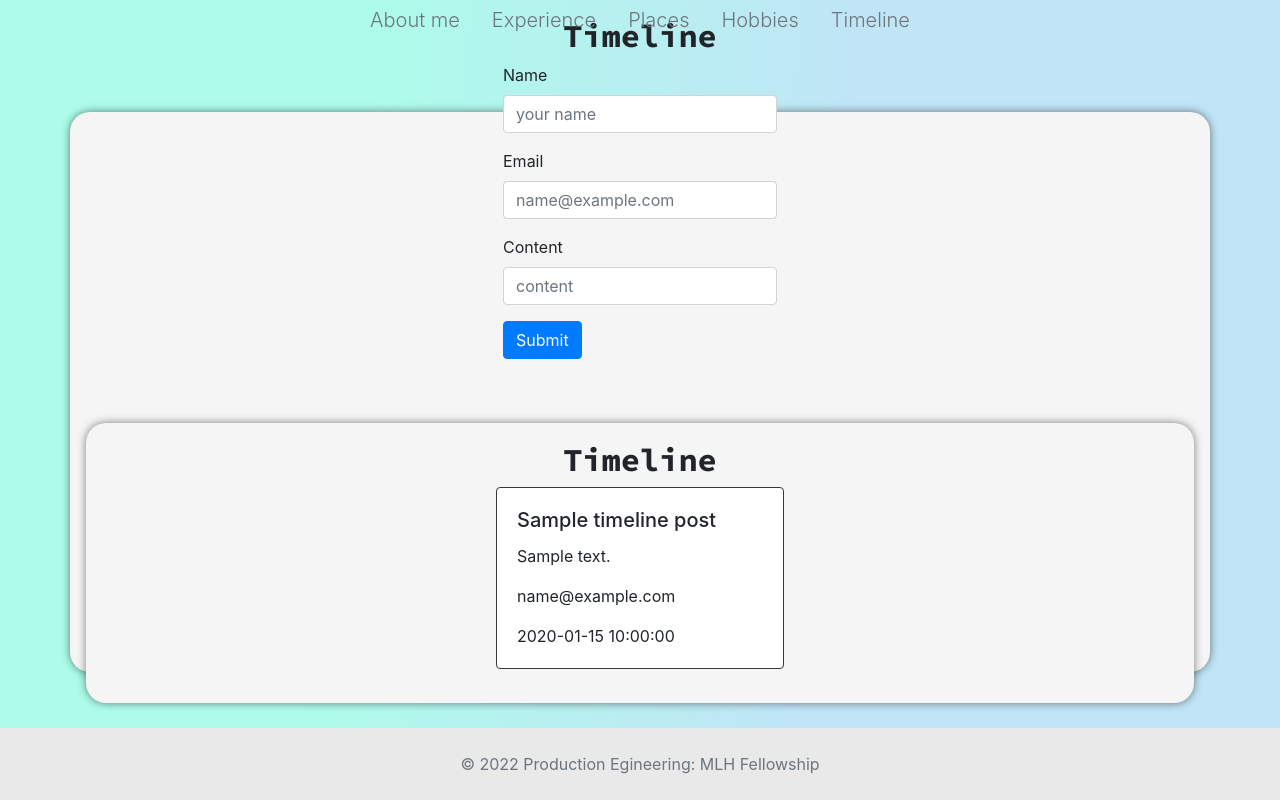
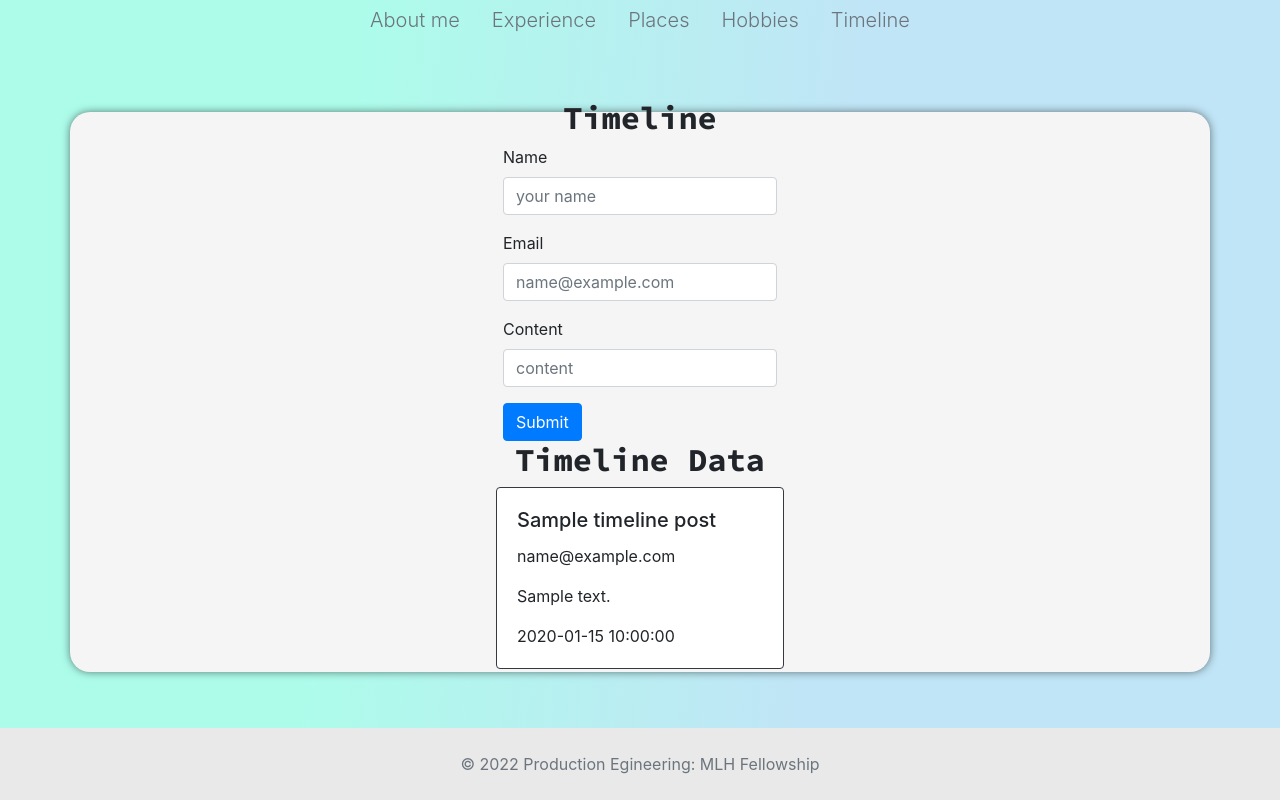
Before and after one commit to marleneharms/marlene-harms-portfolio, a Flask app: template app/templates/timeline.html in a window 1280 px wide. Run offline with Flask 2, Linux system fonts and the light colour scheme; the template is opened without the code that fills it: most values are stand-ins (such as "Sample title", 1, 10 or a date in 2020); parts of the project's set-up code (start-up, migrations or seed data) failed here and were passed over.

Commit message:
add param to render of timeline

```diff
--- a/app/__init__.py
+++ b/app/__init__.py
@@ -57,7 +57,8 @@ def get_time_line_posts():
 
 @app.route('/timeline')
 def timeline():
-    return render_template('timeline.html', title="Timeline")
+    data = get_time_line_post()
+    return render_template('timeline.html', data=data)
 
 @app.route('/')
 def index():
--- a/app/templates/timeline.html
+++ b/app/templates/timeline.html
@@ -50,16 +50,14 @@
     <button type="submit" class="btn btn-primary">Submit</button>
   </form>
   <!-- show the newly added timeline post -->
-  <div class="container">
-    <h1>Timeline</h1>
+    <h1>Timeline Data</h1>
     <div class="card border-dark mb-3" style="width: 18rem">
-      <div class="card-body">
-        <h5 class="card-title">{{ timeline_post['name'] }}</h5>
-        <p class="card-text">{{ timeline_post['content'] }}</p>
-        <p class="card-text">{{ timeline_post['email'] }}</p>
-        <p class="card-text">{{ timeline_post['created_at'] }}</p>
+      <div class="card-body" id="mytimeline">
+        <h5 class="card-title">{{ data.timeline_post['name'] }}</h5>
+        <p class="card-text">{{ data.timeline_post['email'] }}</p>
+        <p class="card-text">{{ data.timeline_post['content'] }}</p>
+        <p class="card-text">{{ data.timeline_post['created_at'] }}</p>
       </div>
-    </div>
   </div>
 </div>
 
```
